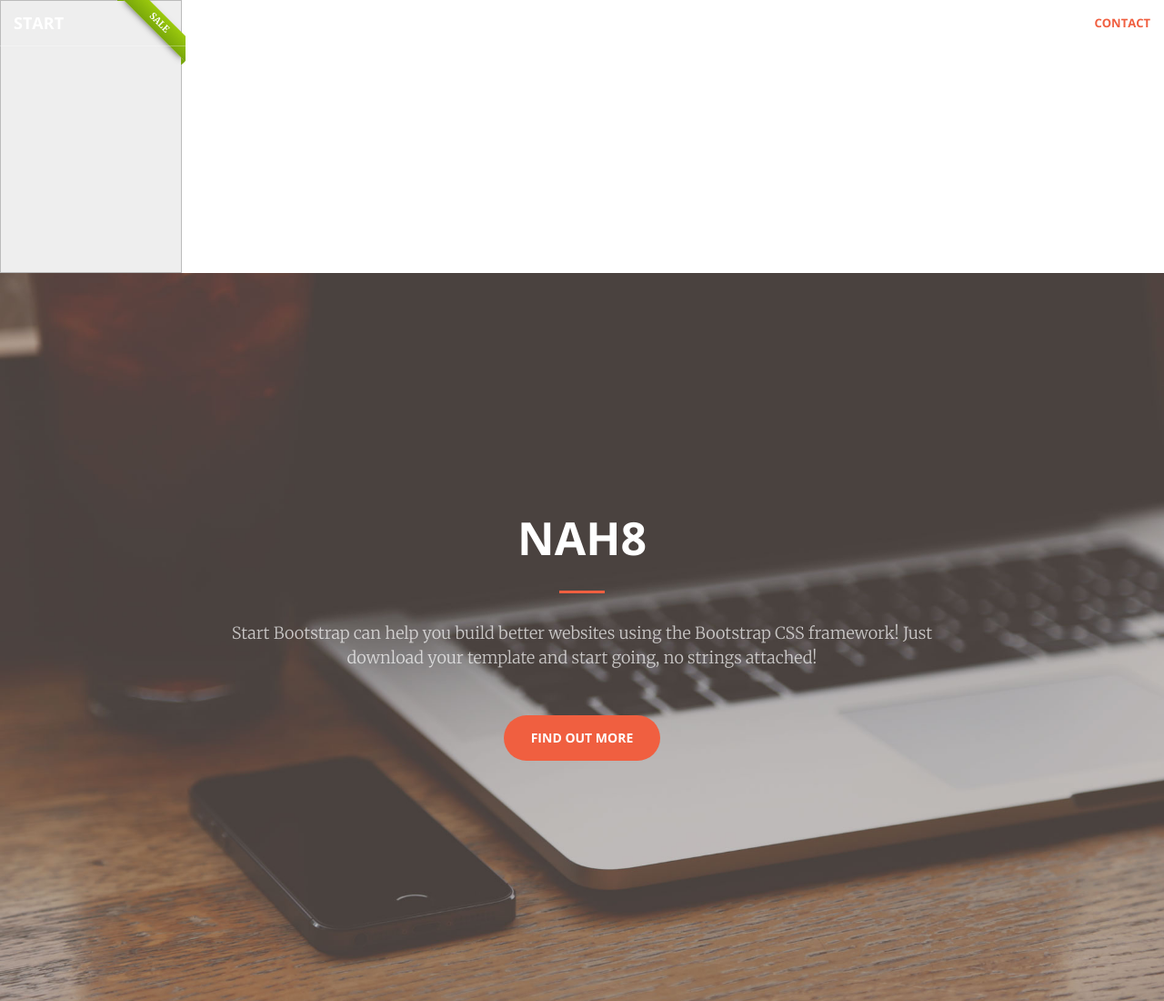
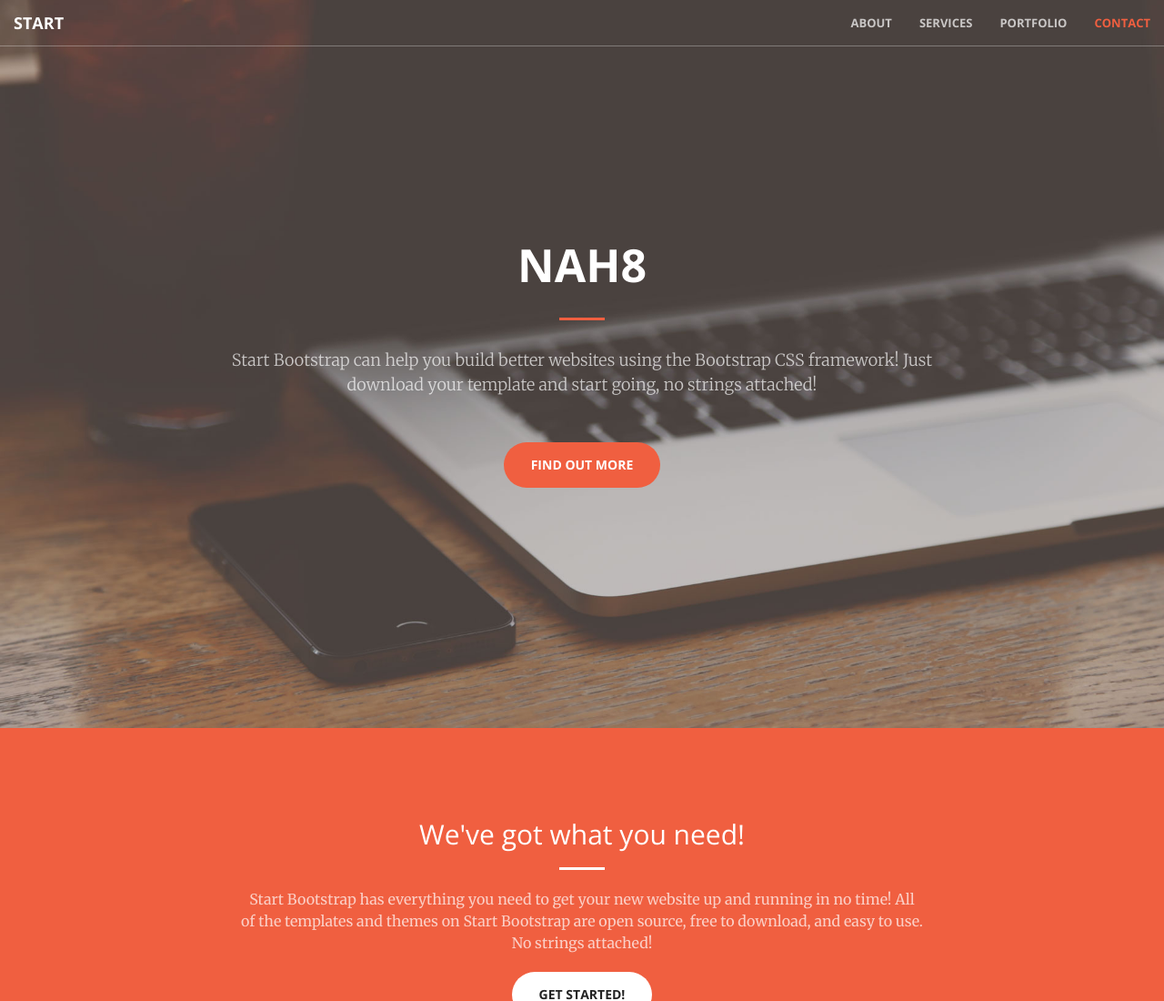
Before and after one commit to ykolodiy/ykolodiy.github.io, a website: page index.html in a window 1280 px wide. Shown: the top 1100 px of the page at 91% size. Drawn offline with nearby package versions, Linux system fonts and the light colour scheme.

Commit message:
Update index.html

```diff
--- a/index.html
+++ b/index.html
@@ -31,61 +31,11 @@
         <script src="https://oss.maxcdn.com/libs/html5shiv/3.7.0/html5shiv.js"></script>
         <script src="https://oss.maxcdn.com/libs/respond.js/1.4.2/respond.min.js"></script>
     <![endif]-->
-<style>.box {
-  width: 200px; height: 300px;
-  position: relative;
-  border: 1px solid #BBB;
-  background: #EEE;
-}
-.ribbon {
-  position: absolute;
-  right: -5px; top: -5px;
-  z-index: 1;
-  overflow: hidden;
-  width: 75px; height: 75px;
-  text-align: right;
-}
-.ribbon span {
-  font-size: 10px;
-  font-weight: bold;
-  color: #FFF;
-  text-transform: uppercase;
-  text-align: center;
-  line-height: 20px;
-  transform: rotate(45deg);
-  -webkit-transform: rotate(45deg);
-  width: 100px;
-  display: block;
-  background: #79A70A;
-  background: linear-gradient(#9BC90D 0%, #79A70A 100%);
-  box-shadow: 0 3px 10px -5px rgba(0, 0, 0, 1);
-  position: absolute;
-  top: 19px; right: -21px;
-}
-.ribbon span::before {
-  content: "";
-  position: absolute; left: 0px; top: 100%;
-  z-index: -1;
-  border-left: 3px solid #79A70A;
-  border-right: 3px solid transparent;
-  border-bottom: 3px solid transparent;
-  border-top: 3px solid #79A70A;
-}
-.ribbon span::after {
-  content: "";
-  position: absolute; right: 0px; top: 100%;
-  z-index: -1;
-  border-left: 3px solid transparent;
-  border-right: 3px solid #79A70A;
-  border-bottom: 3px solid transparent;
-  border-top: 3px solid #79A70A;
-}</style>
+
 </head>
 
 <body id="page-top">
-<div class="box">
-   <div class="ribbon"><span>sale</span></div>
-</div>
+
     <nav id="mainNav" class="navbar navbar-default navbar-fixed-top">
         <div class="container-fluid">
             <!-- Brand and toggle get grouped for better mobile display -->
```
